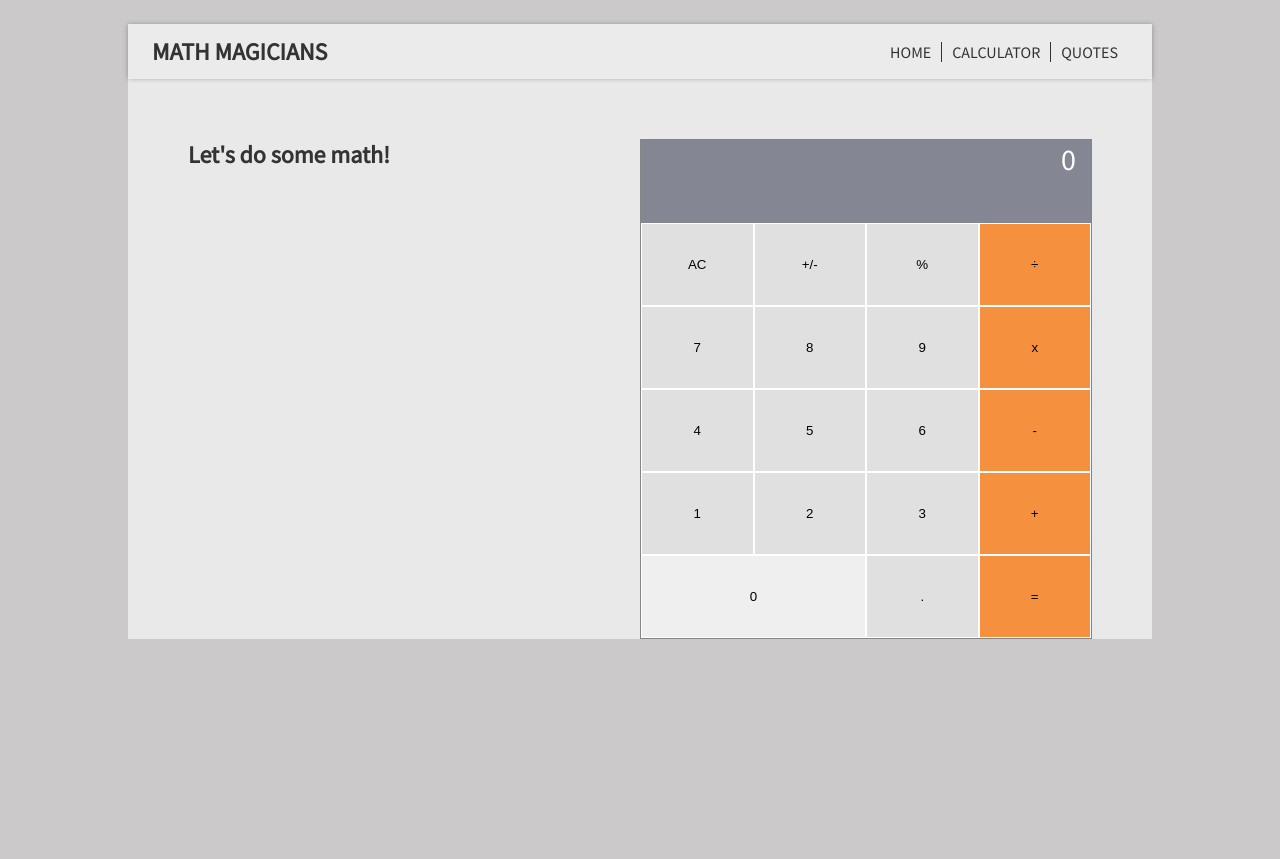
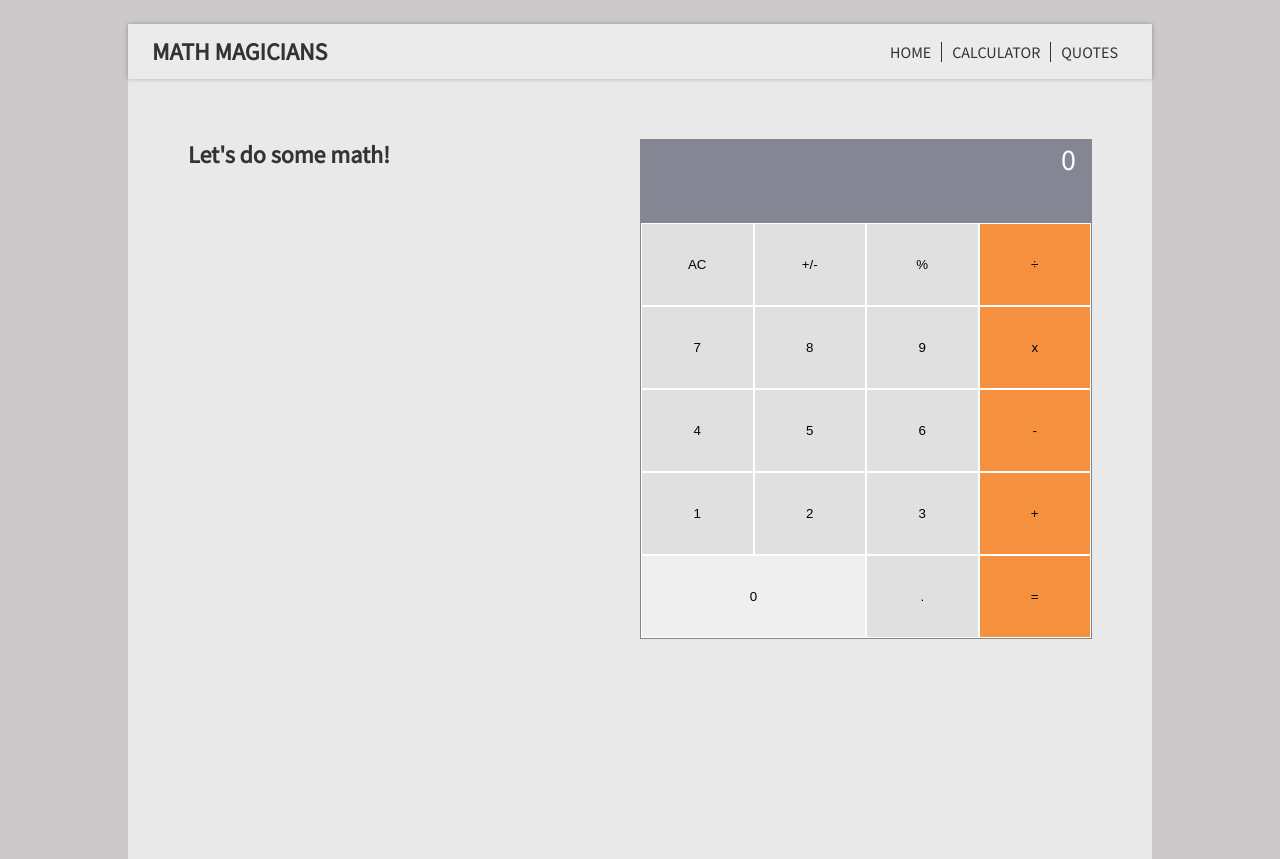
Before and after one commit to kkolade/the-math-magicians, a React (Create React App) app: page /calculator in a window 1280 px wide. Before the commit the page ends 800 px from the top, so only its background shows below. Built offline with nearby package versions, Linux system fonts and the light colour scheme.

Commit message:
Uddated style to render accurate height on each page

```diff
--- a/src/components/calculator.css
+++ b/src/components/calculator.css
@@ -7,6 +7,7 @@
   justify-content: space-between;
   margin-top: 6rem;
   padding: 0 6rem;
+  height: 90vh;
 }
 
 .calc-container {
--- a/src/components/quote.css
+++ b/src/components/quote.css
@@ -1,5 +1,6 @@
 .Quote-container {
   width: 70%;
+  height: 90vh;
   margin: 0 auto;
   margin-top: 6rem;
   text-align: center;
```
